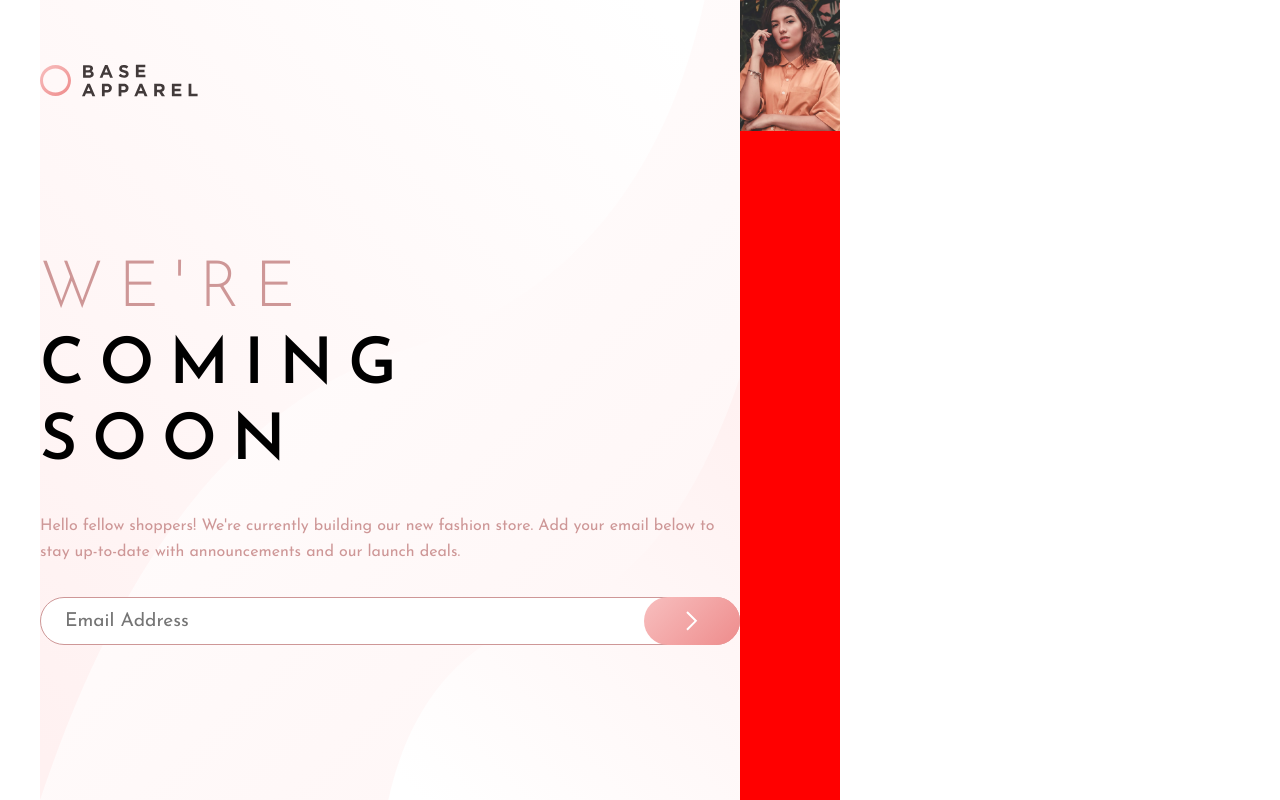
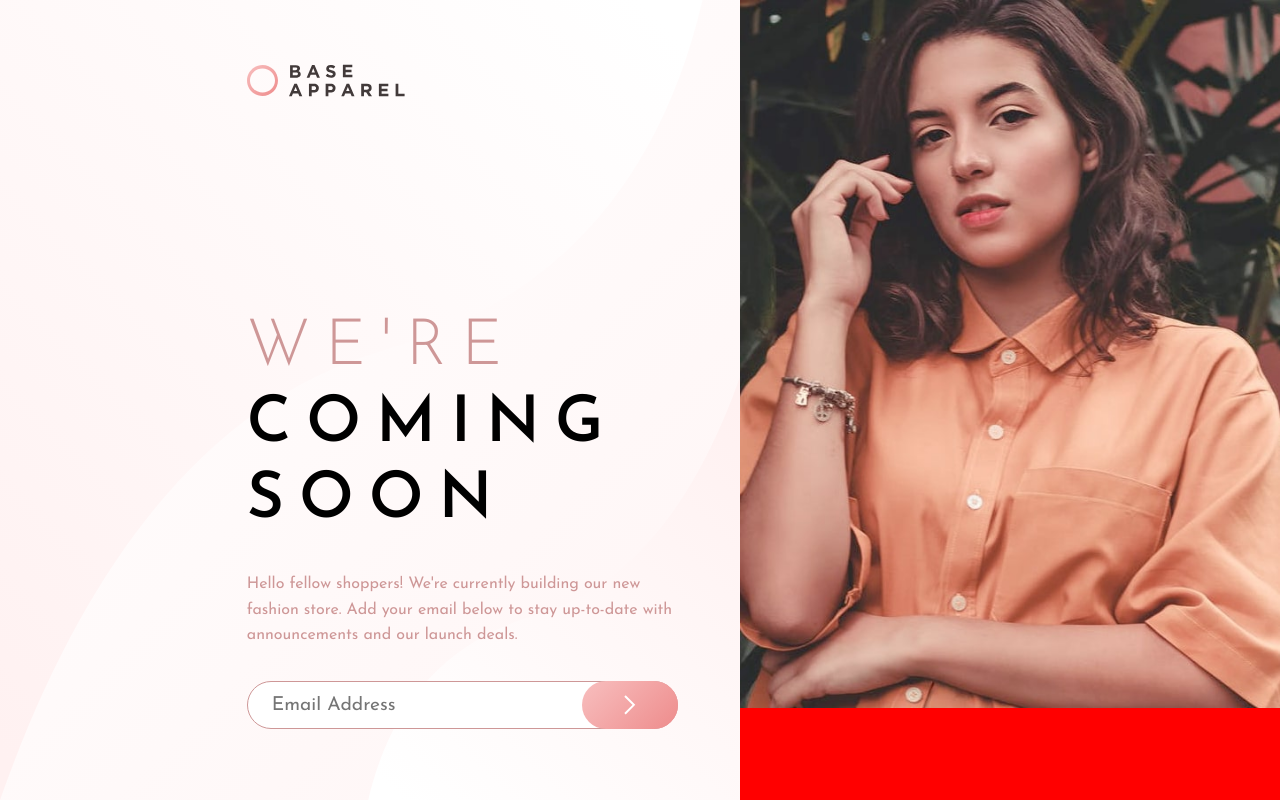
Before and after one commit to lilKriT/base-apparel-coming-soon, a plain HTML site: page index.html in a window 1280 px wide. Drawn offline with Linux system fonts and the light colour scheme.

Commit message:
Working on the grid.

```diff
--- a/style.css
+++ b/style.css
@@ -44,8 +44,13 @@ body > section {
   flex: 60;
   padding-top: 4rem;
 
-  display: flex;
-  flex-direction: column;
+  display: grid;
+  /* flex-direction: column; */
+  grid-template-columns: 1fr repeat(8, min(calc(100% / 12), 100px));
+  grid-column: 1 / 9;
+}
+
+.lk-hero .coming-soon > * {
   grid-column: 2 / 9;
 }
 
@@ -82,6 +87,7 @@ body > section {
   background-color: red;
   flex: 40;
   overflow: hidden;
+  grid-column: 9 / 15;
 }
 
 .lk-hero .model-image img {
```
